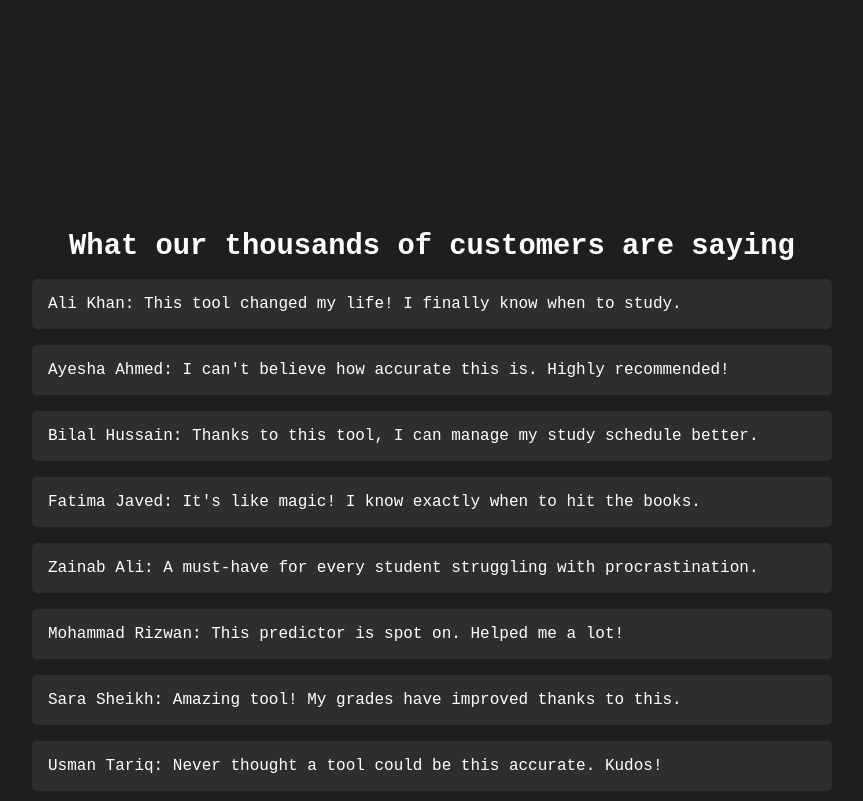
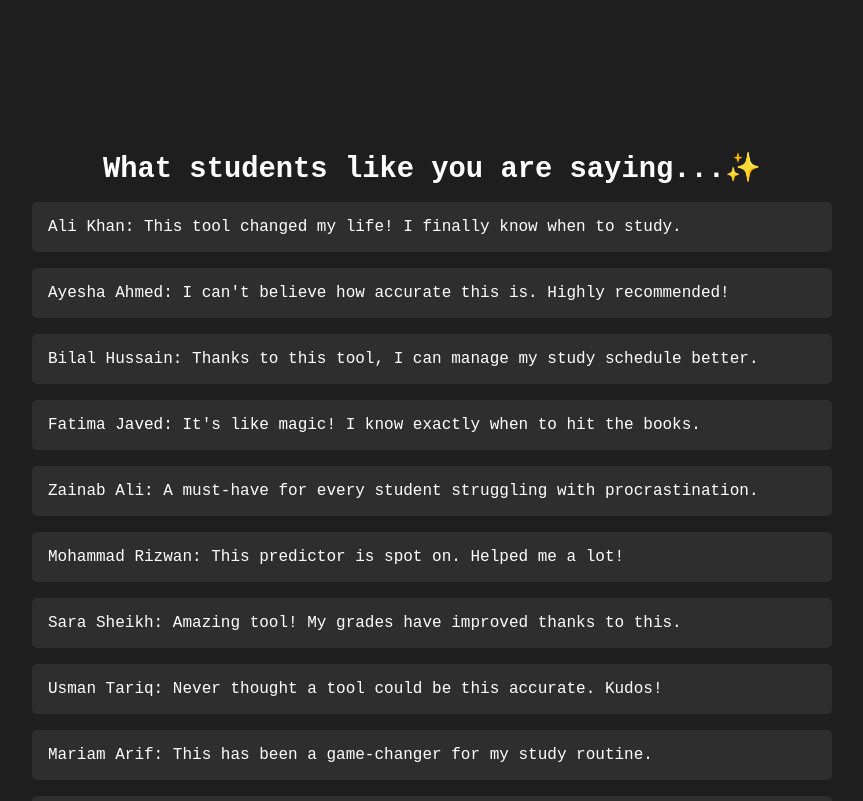
Before and after one commit to freelionaire/study-prediction, a React (Create React App) app: page / in a window 1280 px wide. Shown: the part 740-1541 px from the top of the page, without its empty margins (208-1071 px from the left). Built offline with nearby package versions, Linux system fonts and the light colour scheme.

Commit message:
Reviews4

```diff
--- a/src/MainPage.js
+++ b/src/MainPage.js
@@ -36,7 +36,7 @@ const Subtitle = styled.h2`
 `;
 
 const FeedbackSection = styled.div`
-  margin-top: 25rem; /* Space between sections */
+  margin-top: 20rem; /* Space between sections */
   width: 80%;
   max-width: 800px;
   text-align: left;
@@ -120,7 +120,7 @@ const MainPage = () => {
 
       {/* Feedback Section */}
       <FeedbackSection>
-        <FeedbackTitle>What our thousands of customers are saying</FeedbackTitle>
+        <FeedbackTitle>What students like you are saying...✨</FeedbackTitle>
         <FeedbackList>
           {feedbacks.map((feedback, index) => (
             <FeedbackItem key={index}>{feedback}</FeedbackItem>
```
